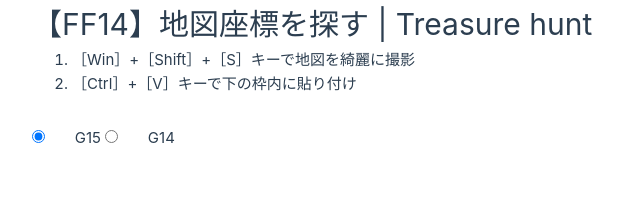
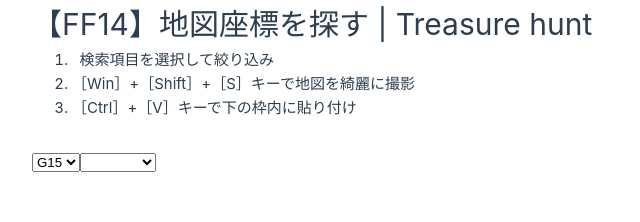
Before and after one commit to Lehtien/FF14MAP, a Vue app: page / in a window 1280 px wide. Shown: the top 222 px of the page, without its empty margins (0-640 px from the left). Built offline with nearby package versions, Linux system fonts and the light colour scheme.

Commit message:
追加- 地域絞り込み

```diff
--- a/src/components/top/TopPage.vue
+++ b/src/components/top/TopPage.vue
@@ -1,13 +1,15 @@
 <script setup>
-import { ref } from 'vue';
+import { ref, computed } from 'vue';
 import axios from 'axios';
 import ImageUtil from "../../imageResize";
 
+const map_list = ref(['G15', 'G14'])
 const paste_img = ref(null)       //  貼り付けられた画像
 const imageSelected = ref(false)  //  画像が選択されたかどうか
 const coordinatesList = ref([])
 const similar_img = ref([])     // 類似画像
-const select = ref("G15")       // 地図種選択
+const selected_map = ref("G15") // 地図種選択
+const selected_area = ref(null)
 const error_message = ref("")
 
 const getImage = (e) => {
@@ -21,7 +23,7 @@
     }
 
     const compFile = ImageUtil.getCompressImageFileAsync(pastedImage)
-    compFile.then((data)=> {
+    compFile.then((data) => {
       pastedImage = data;
 
       const reader = new FileReader();
@@ -36,7 +38,11 @@
       fd.append("upload_file", pastedImage);
 
       similar_img.value = []
-    axios.post(`${import.meta.env.VITE_APP_API_BASE_URL}${select.value}`, fd
+      let url = `${import.meta.env.VITE_APP_API_BASE_URL}${selected_map.value}`;
+      if (selected_area.value !== null) {
+        url += `?selected_area=${selected_area.value}`;
+      }
+      axios.post(url, fd
       ).then((response) => {
         const coordinates = response.data.coordinates;
         for (let place of coordinates) {
@@ -53,6 +59,17 @@
   }
 }
 
+const area_select = computed(() => {
+  switch (selected_map.value) {
+    case 'G15':
+      return [{"jp": "エルピス", "en": "Elpis"}];
+    case 'G14':
+      return [{"jp": "ガレマルド", "en": "Garlemald"}, {"jp": "ラヴィリンソス", "en": "Labyrinthos"}, {"jp": "嘆きの海", "en": "MareLamentorum"}, {"jp": "サベネア島", "en": "Thavnair"}, {"jp": "ウルティマトゥーレ", "en": "UltimaThule"}]
+    default:
+      return []
+  }
+})
+
 // mobile判定
 const isMobile = ref(false)
 const regex = new RegExp(/iPhone|Android.+Mobile/);
@@ -64,16 +81,24 @@
     <div class="summary">
       <h1>【FF14】地図座標を探す | Treasure hunt</h1>
       <ol v-if="isMobile">
+        <li>検索項目を選択して絞り込み</li>
         <li>ファイルを選択をタップする</li>
         <li>画像を撮影する</li>
       </ol>
       <ol v-else>
+        <li>&ensp;検索項目を選択して絞り込み</li>
         <li>［Win］+［Shift］+［S］キーで地図を綺麗に撮影</li>
         <li>［Ctrl］+［V］キーで下の枠内に貼り付け</li>
       </ol>
     </div>
     <div class="map_select">
-      <input type="radio" v-model="select" value="G15" id="G15">
+      <select name="map_select" id="map_select" v-model="selected_map">
+        <option v-for="map in map_list" :key="map">{{ map }}</option>
+      </select>
+      <select name="area_select" id="area_select" v-model="selected_area">
+        <option v-for="area in area_select" :key="area['jp']" :value="area['en']">{{ area["jp"] }}</option>
+      </select>
+      <!-- <input type="radio" v-model="select" value="G15" id="G15">
       <label for="G15">
         <svg xmlns="http://www.w3.org/2000/svg" viewBox="0 0 576 512" class="map_icon">
           <path
@@ -88,7 +113,7 @@
             d="M565.6 36.2C572.1 40.7 576 48.1 576 56V392c0 10-6.2 18.9-15.5 22.4l-168 64c-5.2 2-10.9 2.1-16.1 .3L192.5 417.5l-160 61c-7.4 2.8-15.7 1.8-22.2-2.7S0 463.9 0 456V120c0-10 6.1-18.9 15.5-22.4l168-64c5.2-2 10.9-2.1 16.1-.3L383.5 94.5l160-61c7.4-2.8 15.7-1.8 22.2 2.7zM48 136.5V421.2l120-45.7V90.8L48 136.5zM360 422.7V137.3l-144-48V374.7l144 48zm48-1.5l120-45.7V90.8L408 136.5V421.2z" />
         </svg>
         G14
-      </label>
+      </label> -->
     </div>
     <div v-if="isMobile" class="paste_area">
       <input type="file" id="environment" capture="environment" accept="image/*" @change="getImage">
@@ -206,4 +231,5 @@
   color: red;
   position: absolute;
   top: 1em;
-}</style>
+}
+</style>
```
Also changed, not shown: 1 other file (tests, documents, lock files or other folders). Lines whose indentation alone changed are shown as unchanged.
